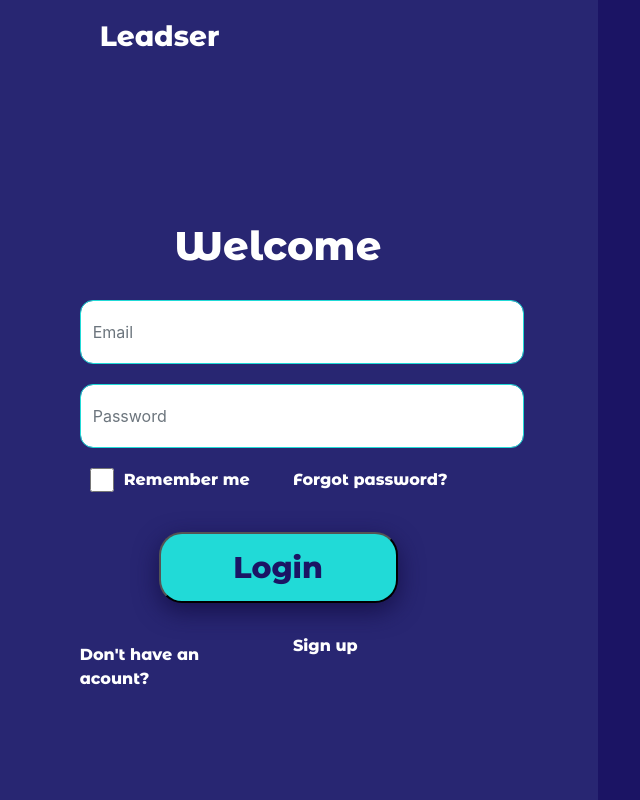
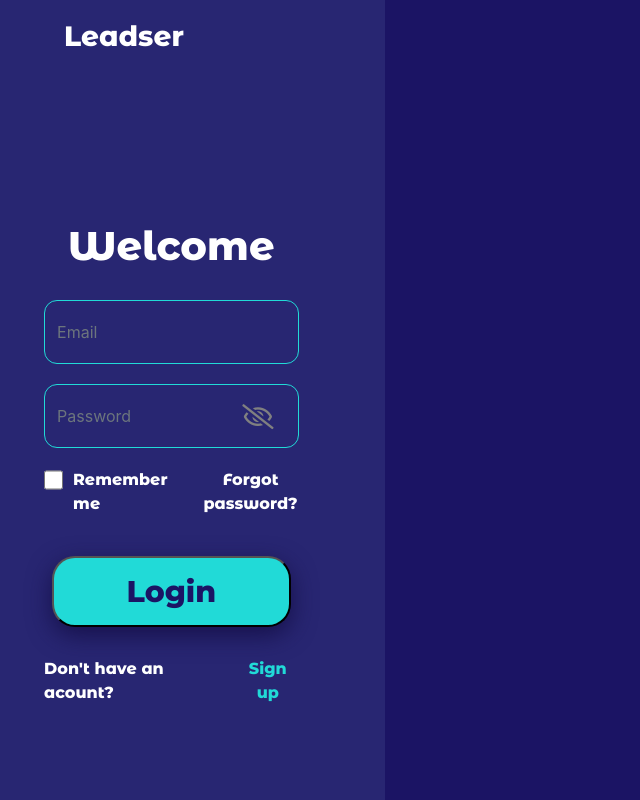
Before and after one commit to Josedaniel93/leadser, an Angular app: page /login in a window 1280 px wide. Shown: the whole page, without its empty margins (42-682 px from the left). Built offline with nearby package versions, Linux system fonts and the light colour scheme.

Commit message:
Esconder/Mostrar password

```diff
--- a/package.json
+++ b/package.json
@@ -20,6 +20,7 @@
     "@angular/platform-browser": "~10.1.6",
     "@angular/platform-browser-dynamic": "~10.1.6",
     "@angular/router": "~10.1.6",
+    "@fortawesome/fontawesome-free": "^5.15.1",
     "@ng-bootstrap/ng-bootstrap": "^8.0.0",
     "bootstrap": "^4.5.0",
     "rxjs": "~6.6.0",
@@ -27,12 +28,12 @@
     "zone.js": "~0.10.2"
   },
   "devDependencies": {
-    "@angular-devkit/build-angular": "~0.1001.7",
+    "@angular-devkit/build-angular": "^0.1100.3",
     "@angular/cli": "~10.1.7",
     "@angular/compiler-cli": "~10.1.6",
-    "@types/node": "^12.11.1",
     "@types/jasmine": "~3.5.0",
     "@types/jasminewd2": "~2.0.3",
+    "@types/node": "^12.11.1",
     "codelyzer": "^6.0.0",
     "jasmine-core": "~3.6.0",
     "jasmine-spec-reporter": "~5.0.0",
--- a/src/app/app-routing.module.ts
+++ b/src/app/app-routing.module.ts
@@ -3,6 +3,9 @@ import { NgModule } from '@angular/core';
 import { Routes, RouterModule } from '@angular/router';
 
 const routes: Routes = [
+
+  { path: '**', redirectTo: 'login', pathMatch: 'full' },
+  { path: '', redirectTo: 'login', pathMatch: 'full' },
   { path: 'login', component: LoginComponent },
 ];
 
--- a/src/app/login/login.component.html
+++ b/src/app/login/login.component.html
@@ -1,7 +1,7 @@
 <div id="main">
   <div class="container-fluid">
     <div class="row expand">
-      <div class="col-6 main-log">
+      <div class="col-4 main-log">
         <div class="row">
           <div class="col offset-2">
             <h3 class="form-title">Leadser</h3>
@@ -14,17 +14,19 @@
                 <div class="col">
                   <h1 class="form-second-title">Welcome</h1>
                 </div>
-                <div class="col">
-                  <input type="text" placeholder="Email" class="mail form-control" >
+                <div class="col form-item">
+                  <input type="email" placeholder="Email" class="mail form-control" >
                 </div>
-                <div class="col">
-                  <input type="text" placeholder="Password" class="pass form-control">
+                <div class="col form-item">
+                  <input [type]="!show ? 'password' : 'text'" placeholder="Password" class="pass form-control">
+                  <i [class]="!show ? 'far fa-eye-slash icon' : 'far fa-eye icon'" (click)="showPassword()" ></i>
+
                 </div>
-                <div class="col">
+                <div class="col form-item">
                   <div class="row">
                     <div class="col form-remember">
-                      <input type="checkbox" class="remember">
-                      <p class="rememberText">Remember me</p>
+                      <input type="checkbox" class="remember-check">
+                      <p class="remember-text">Remember me</p>
                     </div>
                     <div class="col form-remember">
                       <a href="URI" class="forgot">Forgot password?</a>
@@ -34,15 +36,9 @@
                 <div class="col form-button">
                   <button type="button">Login</button>
                 </div>
-                <div class="col">
-                  <div class="row">
-                    <div class="col">
+                <div class="col form-signup">
                       <p>Don't have an acount?</p>
-                    </div>
-                    <div class="col">
-                      <a href="URI" class="form-sign">Sign up</a>
-                    </div>
-                  </div>
+                      <a href="URI" class="ml-2">Sign up</a>
                 </div>
               </div>
             </form>
@@ -53,3 +49,6 @@
     </div>
   </div>
 </div>
+<!--
+
+<i class="far fa-eye icon" (click)="showPassword()" *ngIf="show"></i> -->
--- a/src/app/login/login.component.scss
+++ b/src/app/login/login.component.scss
@@ -1,8 +1,3 @@
-
- @font-face {
-  font-family: montserrat;
-  src: url('../../assets/fonts/MontserratAlternates-ExtraBold.ttf');
-}
 
 
 #main{
@@ -30,35 +25,51 @@
             color: white;
             text-align: center;
           }
+          .form-item{
+            margin: 10px 0px;
+          }
           .mail{
-            width: 444px;
             height: 64px;
             border: 1px solid #21DAD7;
             border-radius: 13px;
-            margin: 10px 0px;
+            background: #282672;
           }
           .pass{
-            width: 444px;
             height: 64px;
             border: 1px solid #21DAD7;
             border-radius: 13px;
-            margin: 10px 0px;
+            background: #282672;
           }
-
+          .icon{
+            position: absolute;
+            top: 20px;
+            right: 40px;
+            color: grey;
+            font-size: 25px;
+          }
+          .icon:hover{
+            color: white;
+          }
           .form-remember{
             display: inline-flex;
-            .remember{
+            .remember-check{
               width: 24px;
               height: 24px;
-              margin: 10px ;
+            }
+            .remember-text{
+              margin-left: 10px;
             }
           }
           .form-button{
             text-align: center;
             margin: 30px 0px;
           }
-          .form-sign{
-            margin: 10px 0px;
+          .form-signup{
+            display: inline-flex;
+            justify-content: center;
+            a{
+              color: #21DAD7;
+            }
           }
         }
       }
@@ -68,13 +79,12 @@
       p{
         font-family: montserrat;
         color: white;
-        margin: 10px 0px;
+        margin: 0px;
       }
       a{
         font-family: montserrat;
         color: white;
         text-align: center;
-        margin: 10px 0px;
       }
       button{
         width: 239px;
--- a/src/app/login/login.component.ts
+++ b/src/app/login/login.component.ts
@@ -6,10 +6,17 @@ import { Component, OnInit } from '@angular/core';
   styleUrls: ['./login.component.scss']
 })
 export class LoginComponent implements OnInit {
+  show: boolean;
 
-  constructor() { }
+  constructor() {
+    this.show = false;
+
+   }
 
   ngOnInit(): void {
   }
+  showPassword(){
+    this.show == false? this.show = true: this.show = false;
 
+  }
 }
--- a/src/styles.scss
+++ b/src/styles.scss
@@ -2,3 +2,9 @@
 
 /* Importing Bootstrap SCSS file. */
 @import '~bootstrap/scss/bootstrap';
+@import '~@fortawesome/fontawesome-free/css/all.css';
+
+@font-face {
+  font-family: montserrat;
+  src: url('./assets/fonts/MontserratAlternates-ExtraBold.ttf');
+}
```
Also changed, not shown: src/app/todo-list.txt, 1 other file (tests, documents, lock files or other folders).
